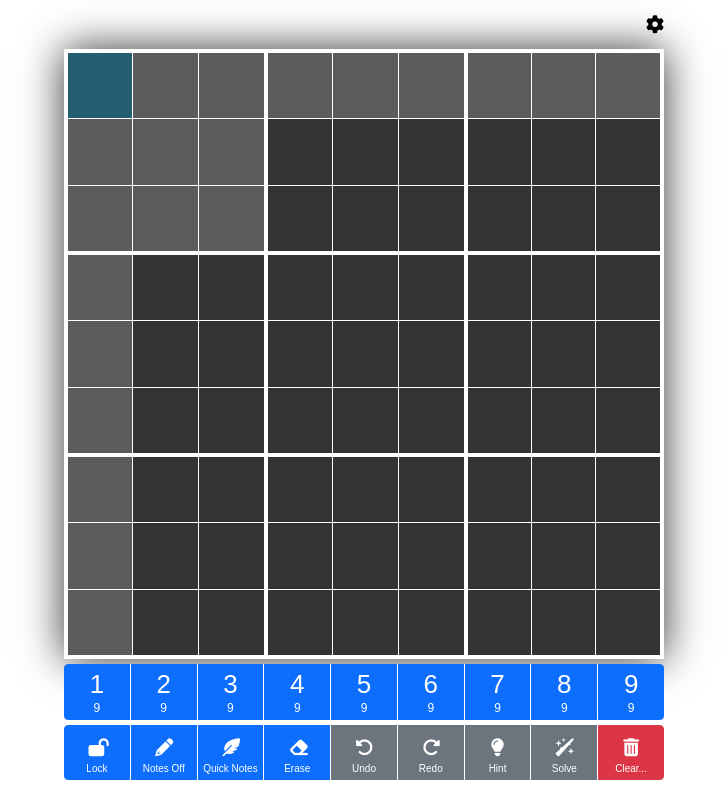
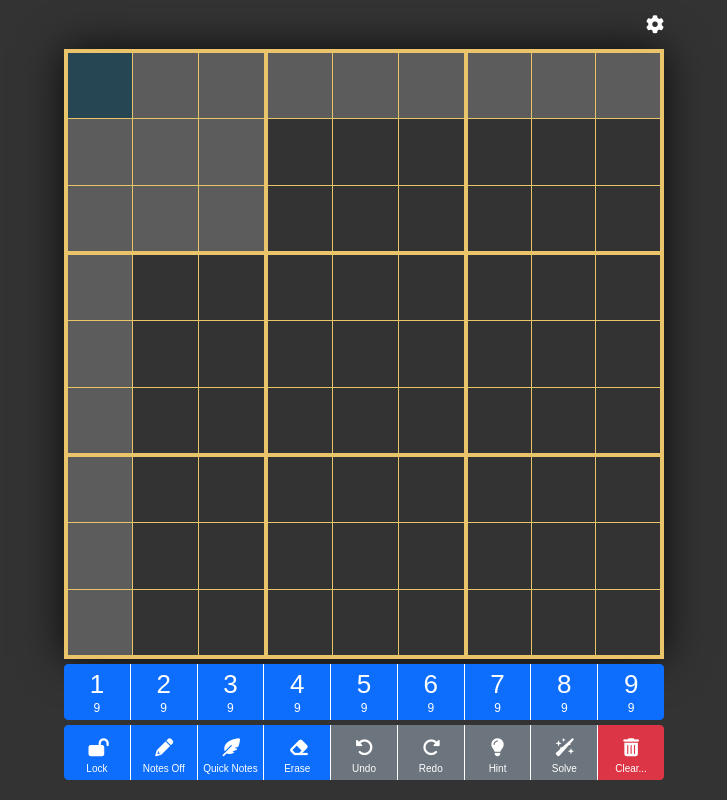
Before and after one commit to clowerweb/vuedoku, a Vue app: page / in a window 1280 px wide. Shown: the whole page, without its empty margins (276-1003 px from the left). Built offline with nearby package versions, Linux system fonts and the light colour scheme.

Commit message:
Experimenting with colors

```diff
--- a/src/assets/base.scss
+++ b/src/assets/base.scss
@@ -34,7 +34,7 @@ html {
 }
 
 body {
-  background-color: #fff;
+  background-color: #333;
   color: #000;
   font-family: Helvetica, Arial, sans-serif;
   font-weight: normal;
--- a/src/components/GameSettings.vue
+++ b/src/components/GameSettings.vue
@@ -17,6 +17,7 @@
 	}
 
 	button {
+		color: #fff;
 		margin-left: auto;
 	}
 </style>
--- a/src/components/SudokuGrid.vue
+++ b/src/components/SudokuGrid.vue
@@ -421,7 +421,6 @@
 					const numPadCodes = [];
 					let input = parseInt(key);
 					let noteMode = this.noteMode;
-					console.log(e);
 
 					for (let i = 1; i < 10; i++) {
 						numPadCodes.push(`Numpad${i}`);
@@ -650,27 +649,27 @@
 	#game-grid-container {
 		aspect-ratio: 1/1;
 		background-color: #333;
-		border-bottom: 4px solid #fff;
+		border-bottom: 4px solid rgba(233, 196, 106, 1);
 		box-shadow: 0 0 40px rgba(0, 0, 0, .8);
 		display: flex;
 		flex-wrap: wrap;
 
 		.grid-box {
 			aspect-ratio: 1/1;
-			border-left: 4px solid #fff;
-			border-top: 4px solid #fff;
+			border-left: 4px solid rgba(233, 196, 106, 1);
+			border-top: 4px solid rgba(233, 196, 106, 1);
 			display: flex;
 			flex-basis: 33.33%;
 			flex-wrap: wrap;
 
 			&:nth-of-type(3n) {
-				border-right: 4px solid #fff;
+				border-right: 4px solid rgba(233, 196, 106, 1);
 			}
 
 			.grid-cell {
 				aspect-ratio: 1/1;
-				border-bottom: 1px solid #fff;
-				border-right: 1px solid #fff;
+				border-bottom: 1px solid rgba(233, 196, 106, 1);
+				border-right: 1px solid rgba(233, 196, 106, 1);
 				flex-basis: 33.33%;
 				position: relative;
 
@@ -689,22 +688,22 @@
 				}
 
 				&.matched-in-range {
-					background-color: rgba(200, 150, 70, .3);
+					background-color: rgba(244, 162, 97, .4);
 				}
 
 				&.matched {
-					background-color: rgba(0, 180, 100, .3);
+					background-color: rgba(42, 157, 143, .5);
 
 					.cell-val {
-						color: rgba(0, 255, 100, 1);
+						color: rgba(220, 130, 30, 1);
 					}
 				}
 
 				&.error {
-					background-color: rgba(255, 50, 50, .3);
+					background-color: rgba(231, 111, 81, 1);
 
 					.cell-val {
-						color: rgba(220, 130, 30, .9);
+						color: rgba(120, 0, 0, 1);
 					}
 				}
 
@@ -715,14 +714,14 @@
 
 					&.error {
 						.cell-val {
-							color: rgba(255, 150, 150, 1);
+							color: rgba(255, 255, 255, 1);
 						}
 					}
 				}
 
 				&.active,
 				&:hover {
-					background-color: rgba(0, 191, 255, .3);
+					background-color: rgba(38, 70, 83, 1);
 				}
 
 				.cell-notes {
@@ -746,7 +745,7 @@
 						}
 
 						&.matched {
-							background-color: rgba(0, 215, 0, .5);
+							background-color: rgba(42, 157, 143, .5);
 						}
 					}
 				}
```
